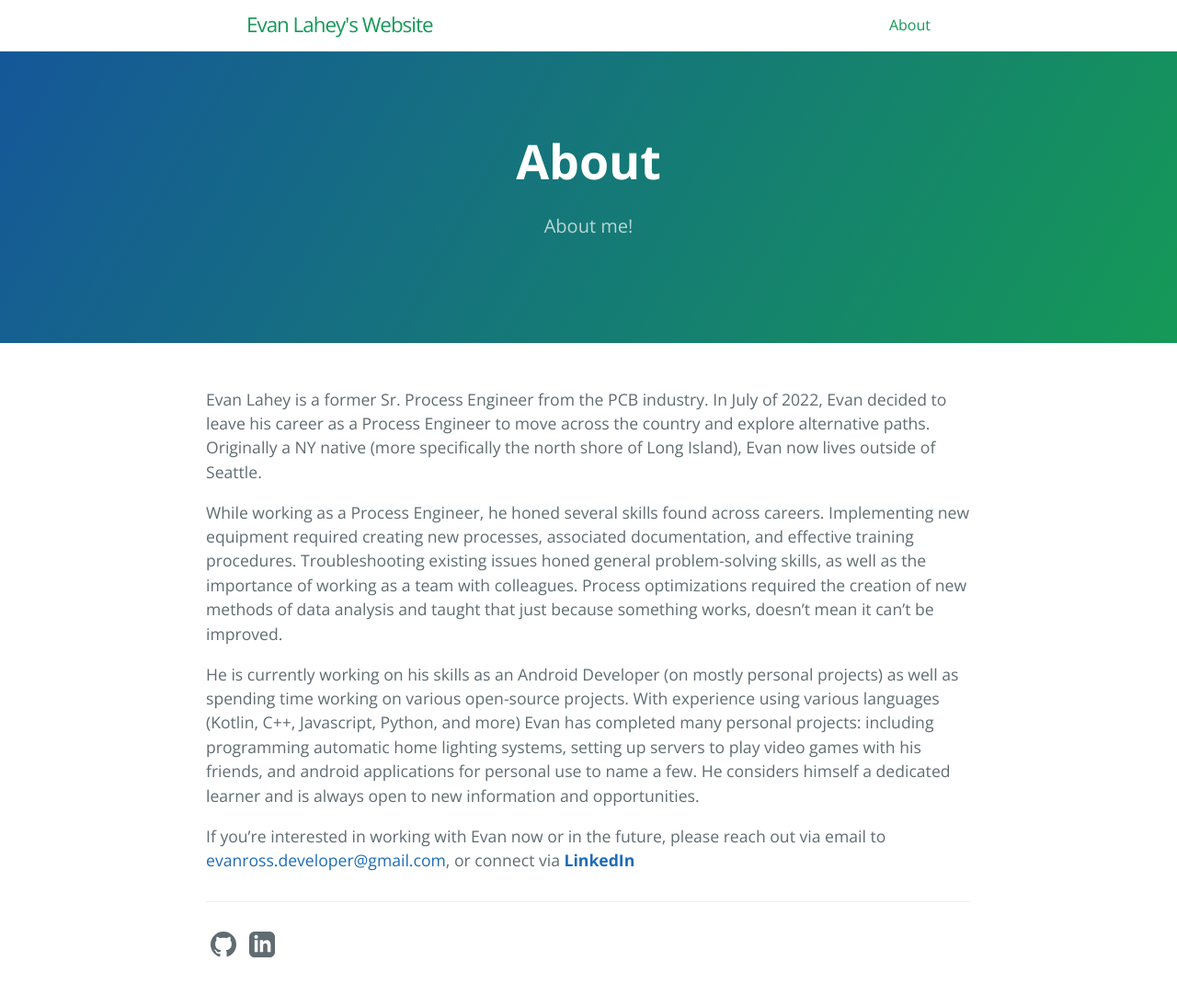
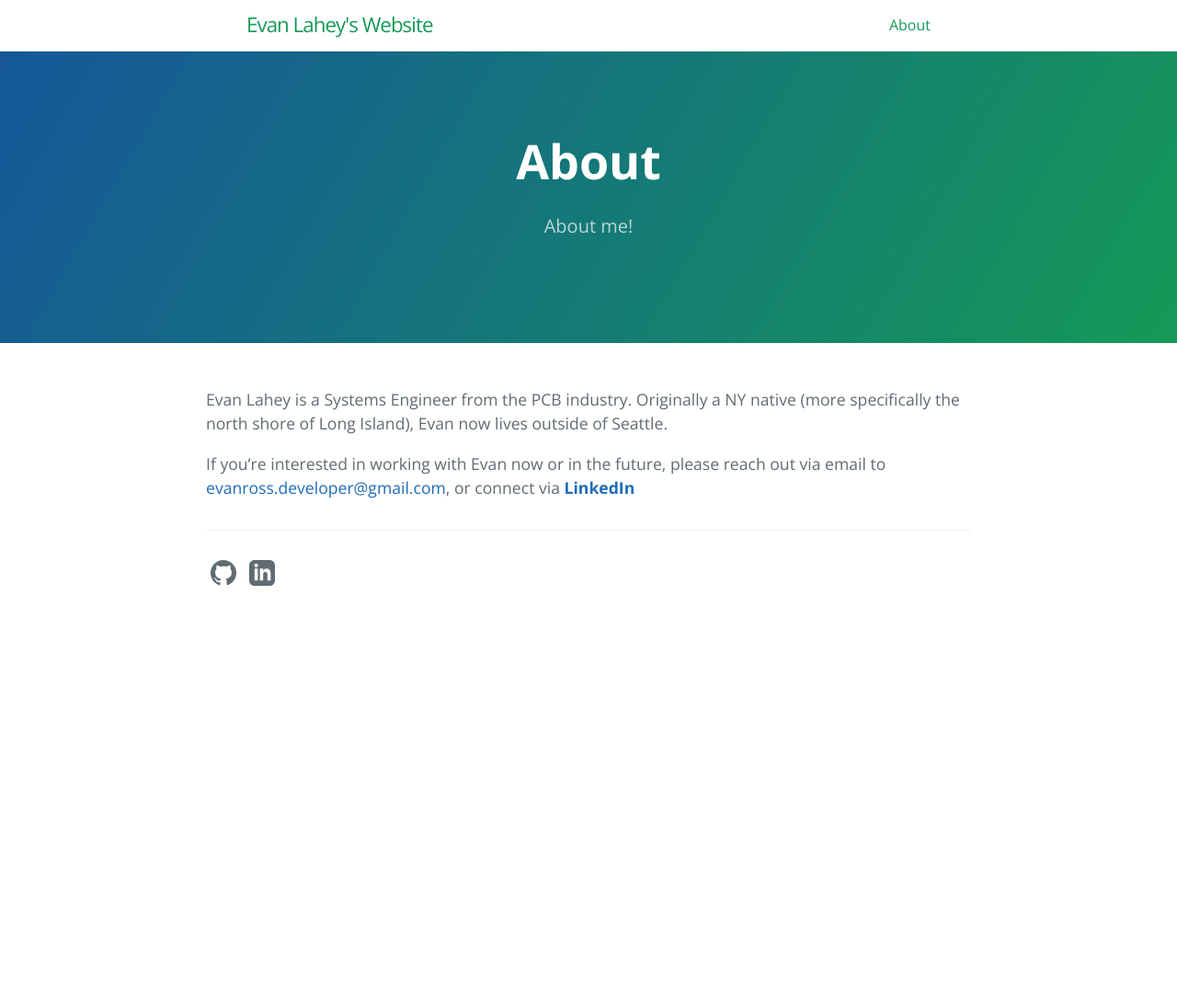
Before and after one commit to FeelsRossMan/feelsrossman.github.io, a Jekyll site: the page built from about.md, in a window 1280 px wide. Shown: the whole page at 92% size. Built offline with Jekyll 4.4.1, drawn with Linux system fonts in a browser that asks for light colours; after the commit the page ends 900 px from its top, so only the background shows below that.

Commit message:
Update about.md

```diff
--- a/about.md
+++ b/about.md
@@ -7,10 +7,6 @@ ref: about
 order: 0
 ---
 
-Evan Lahey is a former Sr. Process Engineer from the PCB industry. In July of 2022, Evan decided to leave his career as a Process Engineer to move across the country and explore alternative paths. Originally a NY native (more specifically the north shore of Long Island), Evan now lives outside of Seattle.
-
-While working as a Process Engineer, he honed several skills found across careers. Implementing new equipment required creating new processes, associated documentation, and effective training procedures. Troubleshooting existing issues honed general problem-solving skills, as well as the importance of working as a team with colleagues. Process optimizations required the creation of new methods of data analysis and taught that just because something works, doesn’t mean it can’t be improved.
-
-He is currently working on his skills as an Android Developer (on mostly personal projects) as well as spending time working on various open-source projects. With experience using various languages (Kotlin, C++, Javascript, Python, and more) Evan has completed many personal projects: including programming automatic home lighting systems, setting up servers to play video games with his friends, and android applications for personal use to name a few. He considers himself a dedicated learner and is always open to new information and opportunities.
+Evan Lahey is a Systems Engineer from the PCB industry. Originally a NY native (more specifically the north shore of Long Island), Evan now lives outside of Seattle.
 
 If you're interested in working with Evan now or in the future, please reach out via email to [evanross.developer@gmail.com](mailto:evanross.developer@gmail.com), or connect via **[LinkedIn](https://www.linkedin.com/in/evanlahey/)**
```
